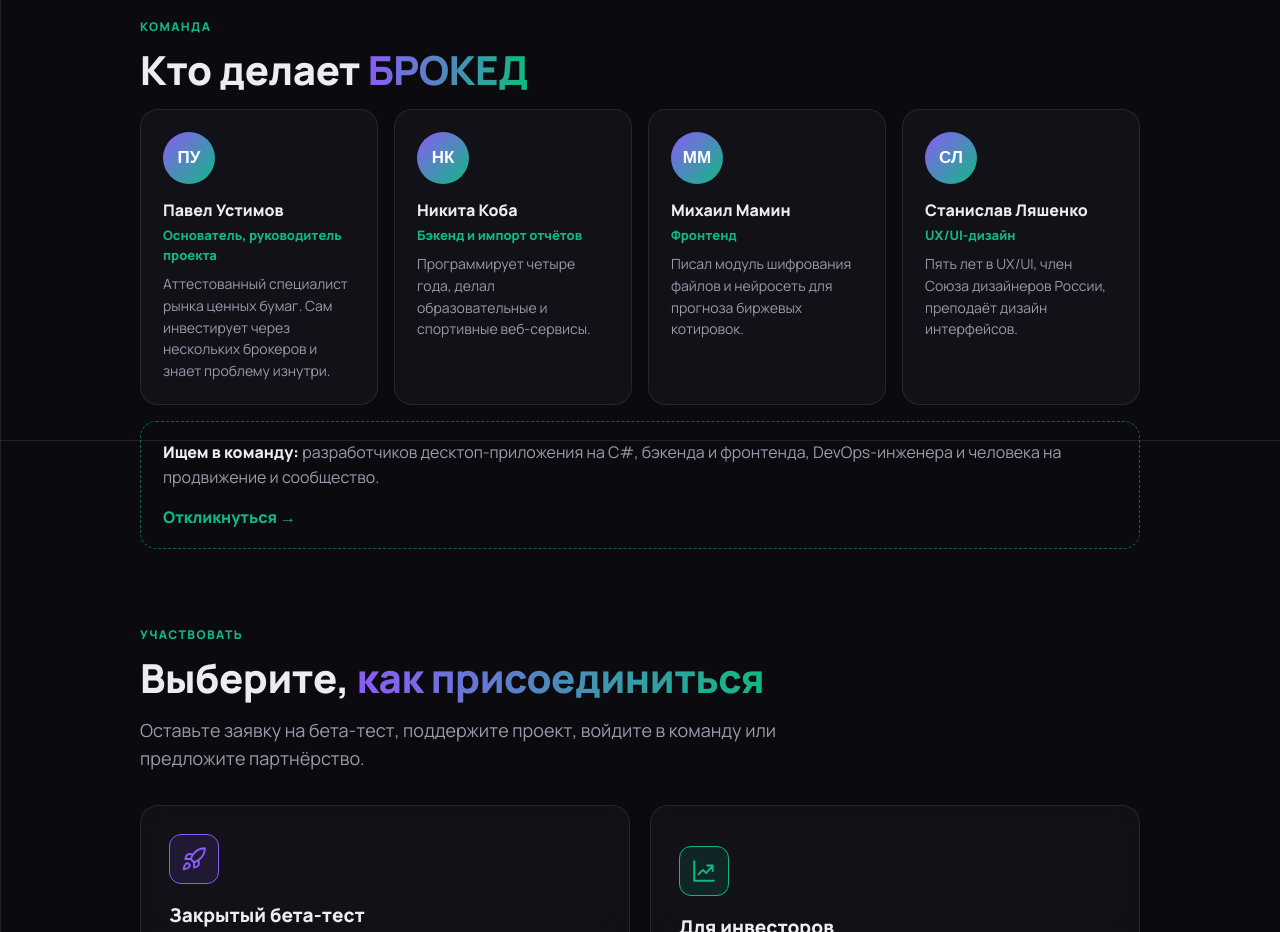
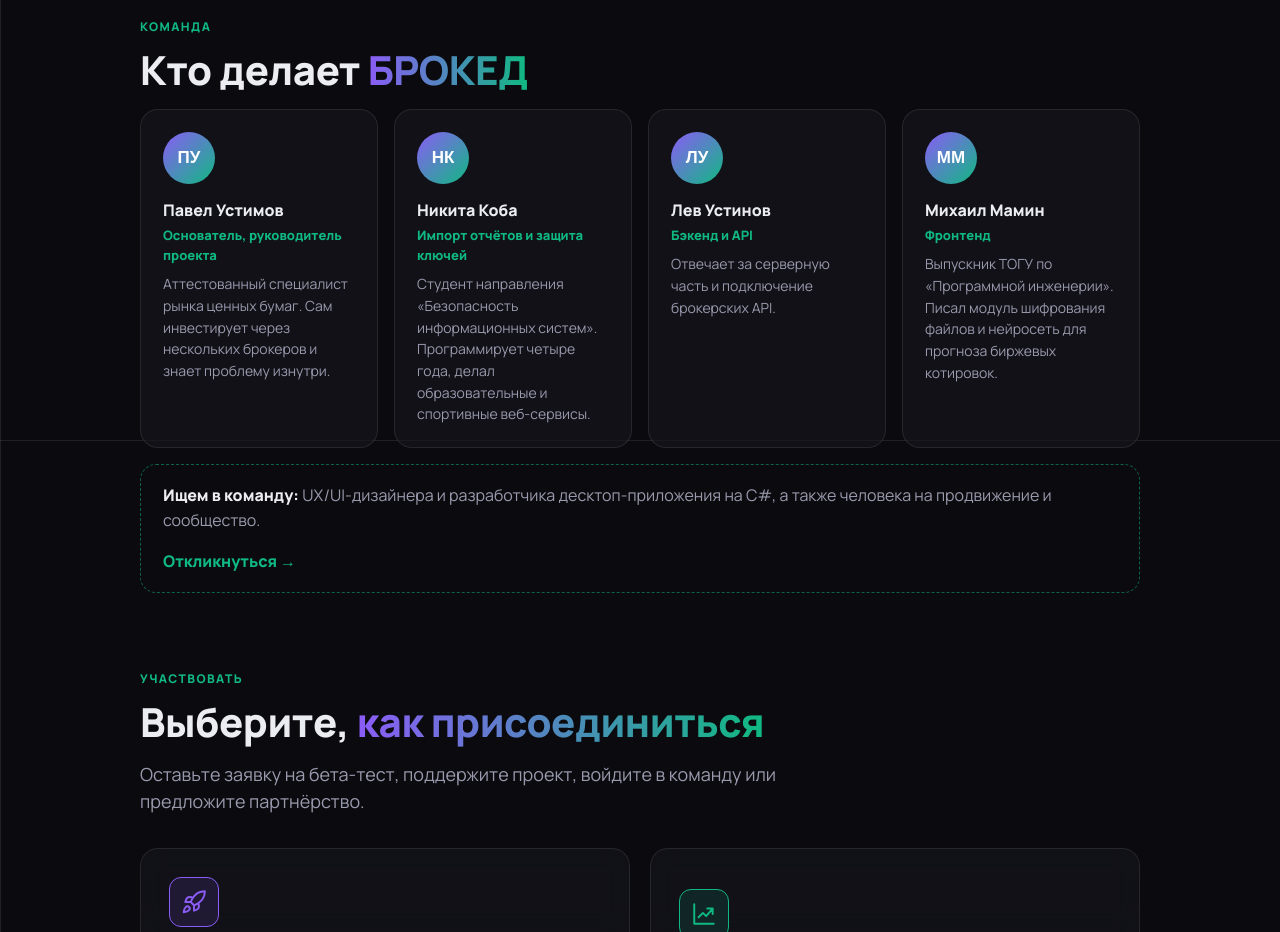
Before and after one commit to indra3214/broked-demo, a plain HTML site: page index.html in a window 1280 px wide. Shown: the part 4360-5292 px from the top of the page. Drawn offline with Linux system fonts and the light colour scheme; a web font is replaced by a local one.

Commit message:
Лендинг: актуальный состав команды
Co-Authored-By: Claude Opus 5.5 <noreply@anthropic.com>
Claude-Session: https://claude.ai/code/session_0182NThcmyE9KbhoUtHGpRGJ

```diff
--- a/index.html
+++ b/index.html
@@ -264,11 +264,11 @@ html{scroll-behavior:smooth}
     <h2>Кто делает <em>БРОКЕД</em></h2>
     <div class="team">
       <div class="person"><span class="ava">ПУ</span><b>Павел Устимов</b><span class="role">Основатель, руководитель проекта</span><p>Аттестованный специалист рынка ценных бумаг. Сам инвестирует через нескольких брокеров и знает проблему изнутри.</p></div>
-      <div class="person"><span class="ava">НК</span><b>Никита Коба</b><span class="role">Бэкенд и импорт отчётов</span><p>Программирует четыре года, делал образовательные и спортивные веб-сервисы.</p></div>
-      <div class="person"><span class="ava">ММ</span><b>Михаил Мамин</b><span class="role">Фронтенд</span><p>Писал модуль шифрования файлов и нейросеть для прогноза биржевых котировок.</p></div>
-      <div class="person"><span class="ava">СЛ</span><b>Станислав Ляшенко</b><span class="role">UX/UI-дизайн</span><p>Пять лет в UX/UI, член Союза дизайнеров России, преподаёт дизайн интерфейсов.</p></div>
+      <div class="person"><span class="ava">НК</span><b>Никита Коба</b><span class="role">Импорт отчётов и защита ключей</span><p>Студент направления «Безопасность информационных систем». Программирует четыре года, делал образовательные и спортивные веб-сервисы.</p></div>
+      <div class="person"><span class="ava">ЛУ</span><b>Лев Устинов</b><span class="role">Бэкенд и API</span><p>Отвечает за серверную часть и подключение брокерских API.</p></div>
+      <div class="person"><span class="ava">ММ</span><b>Михаил Мамин</b><span class="role">Фронтенд</span><p>Выпускник ТОГУ по «Программной инженерии». Писал модуль шифрования файлов и нейросеть для прогноза биржевых котировок.</p></div>
     </div>
-    <div class="hire"><p><b>Ищем в команду:</b> разработчиков десктоп-приложения на C#, бэкенда и фронтенда, DevOps-инженера и человека на продвижение и сообщество.</p><button class="lnk" data-open="m-team">Откликнуться →</button></div>
+    <div class="hire"><p><b>Ищем в команду:</b> UX/UI-дизайнера и разработчика десктоп-приложения на C#, а также человека на продвижение и сообщество.</p><button class="lnk" data-open="m-team">Откликнуться →</button></div>
   </section>
 
   <section class="sec" id="join">
```
